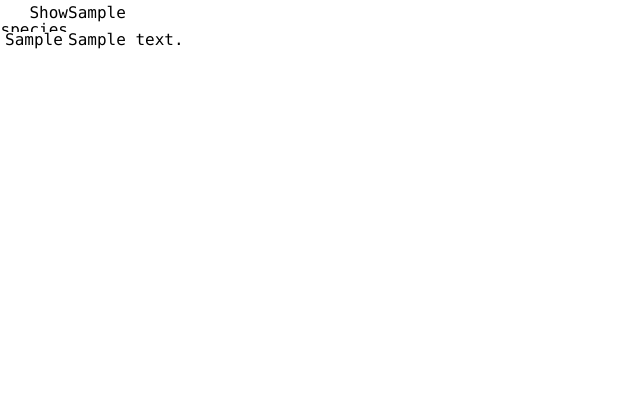
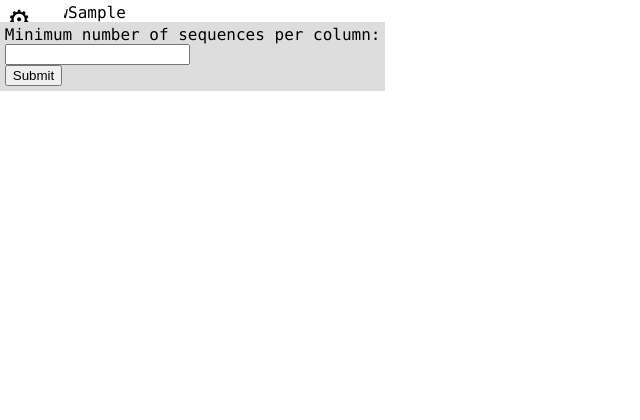
Before and after one commit to mkuhn/amview, a Django app: template templates/viewer.html in a window 1280 px wide. Shown: the top 420 px of the page, without its empty margins (0-640 px from the left). Run offline with Django 3.2, Linux system fonts and the light colour scheme; the template is opened without the code that fills it: most values are stand-ins (such as "Sample title", 1, 10 or a date in 2020); parts of the project's set-up code (start-up, migrations or seed data) failed here and were passed over; some libraries are stand-ins or nearby versions.

Commit message:
add options popup

```diff
--- a/settings.py
+++ b/settings.py
@@ -19,8 +19,8 @@
         'LOCATION': '/tmp/django_cache',
         'OPTIONS': {
             'MAX_ENTRIES': 10000
-        }
-
+        },
+        'VERSION' : 2,
     }
 }
 
--- a/templates/viewer.html
+++ b/templates/viewer.html
@@ -39,13 +39,15 @@
 .alignment { font-family: Consolas,'Lucida Sans Typewriter','Courier New',monospace;line-height:105%; overflow: scroll; }
 
 #topleft { position:fixed;overflow: hidden;height:1.4em;width:20em;left:0px;top:0px;background:white;z-index:2;padding:0.3em 0;text-align:right }
+#topleftfix { position:fixed;overflow: hidden;height:1.4em;width:1.4em;left:0px;top:0px;background:white;z-index:3;padding:0.3em 0.3em;font-size:200% }
+#options { position:fixed;left:0px;top:1.4em;background:#ddd;z-index:20;padding:0.3em 0.3em;display: none }
 #toggle_species { padding: 0.3 em;}
 #firstrow { position:fixed;overflow: hidden;height:1.4em;left:20em;top:0px;background:white;z-index:1;padding:0.3em 0; }
 #firstcol { position:fixed;overflow: hidden;height:100%;left:0px;top:2em;background:white;z-index:1;padding:0px 5px;max-width: 15em; white-space: nowrap; z-index: 3;}
 #speciescol { position:fixed;overflow: hidden;height:100%;left:20em;top:2em;background:white;z-index:1;padding:0px 5px;display:none; }
 #table_div { position:absolute;left:20em;top:2em;white-space:nowrap; }
 #amview_hint { display:none; z-index: 2; position: fixed; background:white; padding-right: 0.5em }
-#overview { position: fixed; left:0; bottom: 0; width: 500px; background:white; }
+#overview { position: fixed; left:0; bottom: 0; width: 500px; background:white; z-index: 10;}
 
 ::-webkit-scrollbar {
     width:8px;
@@ -65,7 +67,7 @@
     -webkit-border-radius:4px;
 }
 </style>
-<script src="http://ajax.googleapis.com/ajax/libs/jquery/1.8.3/jquery.min.js"></script>
+<script src="http://code.jquery.com/jquery-2.1.1.min.js"></script>
 <script>
 
 var ls = 0;
@@ -160,6 +162,11 @@
 			$(window).scrollLeft(sl);
 	} );
 
+	$("#topleftfix").mouseenter( function () { $("#options").show() } );
+	$("#topleft").mouseenter( function () { $("#options").hide() } );
+	$("#options").mouseleave( function () { $("#options").hide() } );
+
+
 
 });
 
@@ -168,7 +175,13 @@
 
 <body>
 <div class="alignment">
+	<div id="topleftfix"><span id="toggle_options">&#9881;</span></div>
 	<div id="topleft"><span id="toggle_species"></span></div>
+	<div id="options"><form method="get">Minimum number of sequences per column:<br/>
+		<input type="number" min="1" max="{{ nrows }}" name="min_rows" value="{{ min_rows }}"><br/>
+		<input type="submit" value="Submit"/>
+		</form>
+	</div>
 	<div id="firstrow">
 		{{ table_first_row|safe }}
 	</div>
```
Also changed, not shown: viewer/views.py (+17 -2 lines).
